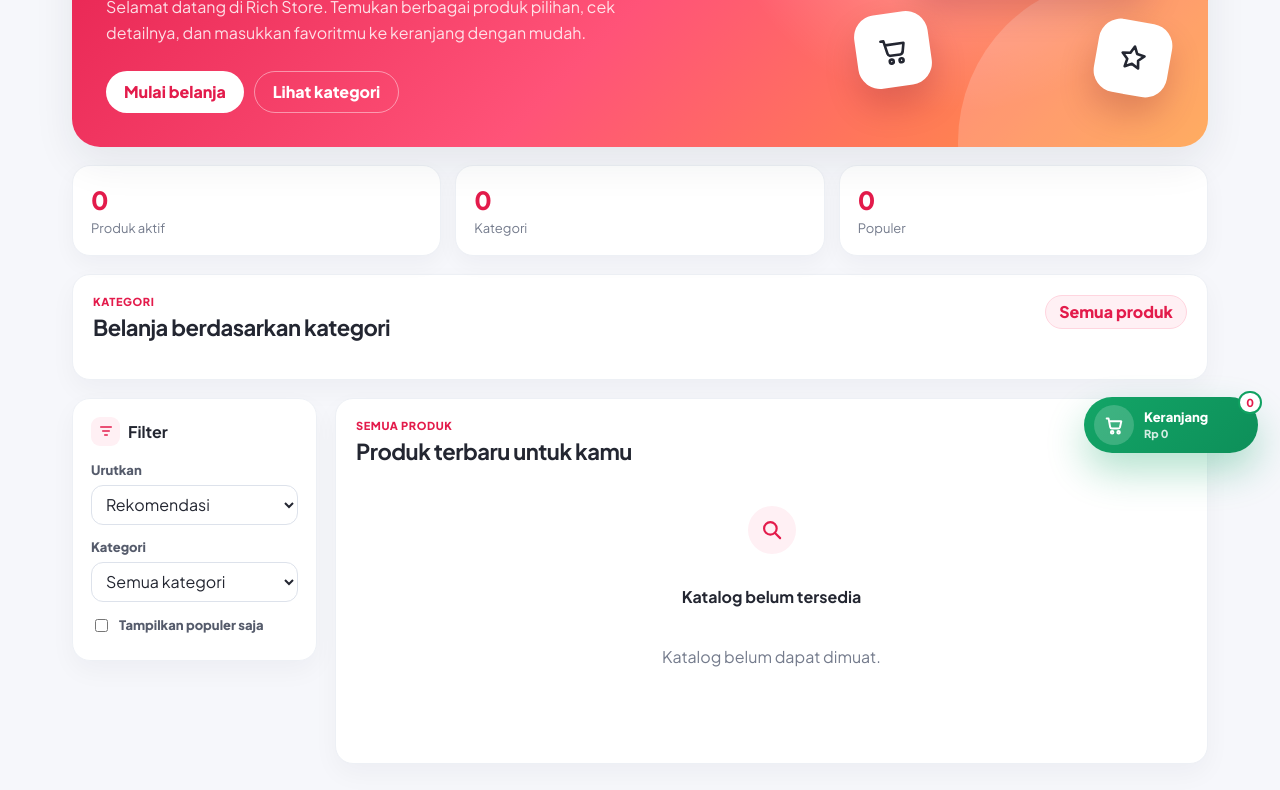
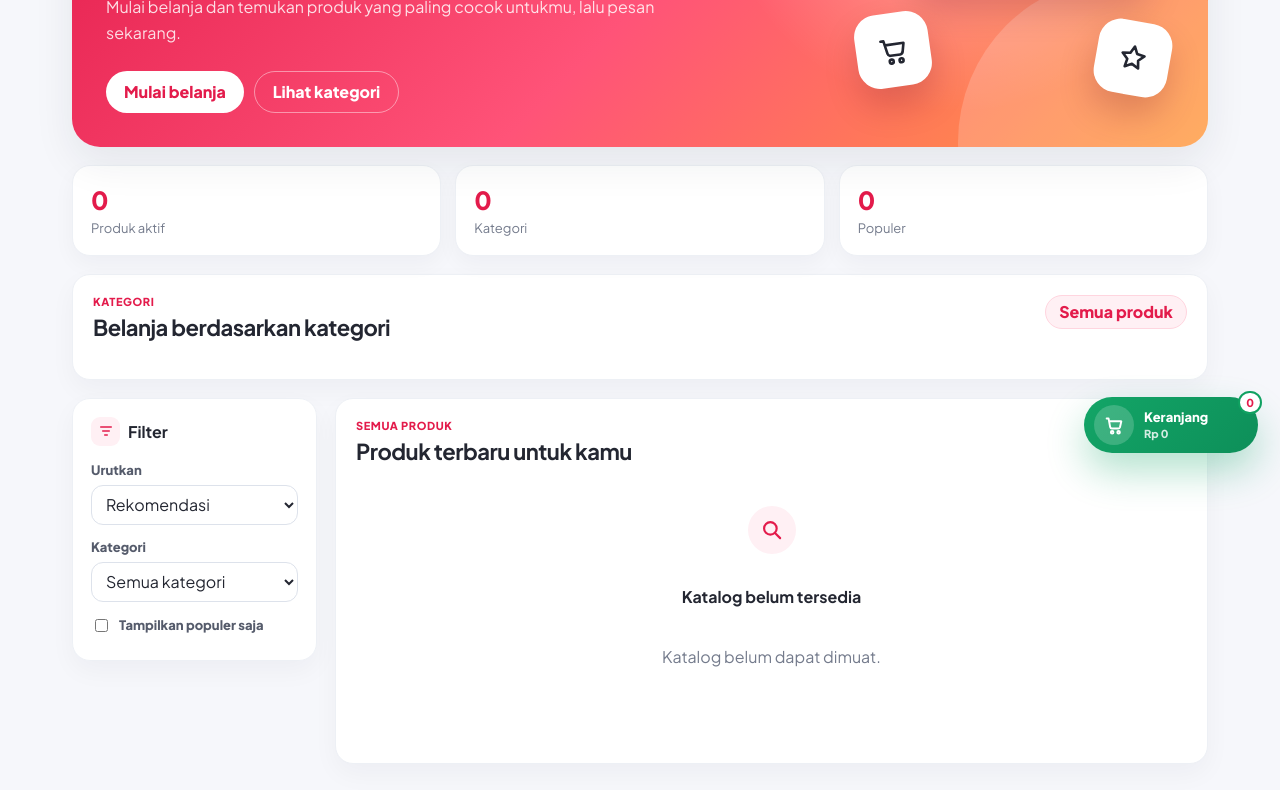
Before and after one commit to ramax100/KatalogRich, a website: page views/store.html in a window 1280 px wide. Shown: the part 325-1115 px from the top of the page. Drawn offline with Linux system fonts and the light colour scheme; no server answers.

Commit message:
Update storefront hero tagline

```diff
--- a/views/store.html
+++ b/views/store.html
@@ -48,7 +48,7 @@
           <div class="hero-copy">
             <p class="hero-kicker">Katalog Online</p>
             <h1>Belanja produk pilihan dengan mudah dan cepat.</h1>
-            <p>Selamat datang di Rich Store. Temukan berbagai produk pilihan, cek detailnya, dan masukkan favoritmu ke keranjang dengan mudah.</p>
+            <p>Mulai belanja dan temukan produk yang paling cocok untukmu, lalu pesan sekarang.</p>
             <div class="hero-actions">
               <button id="heroShopButton" type="button">Mulai belanja</button>
               <button id="heroCategoryButton" type="button">Lihat kategori</button>
```
